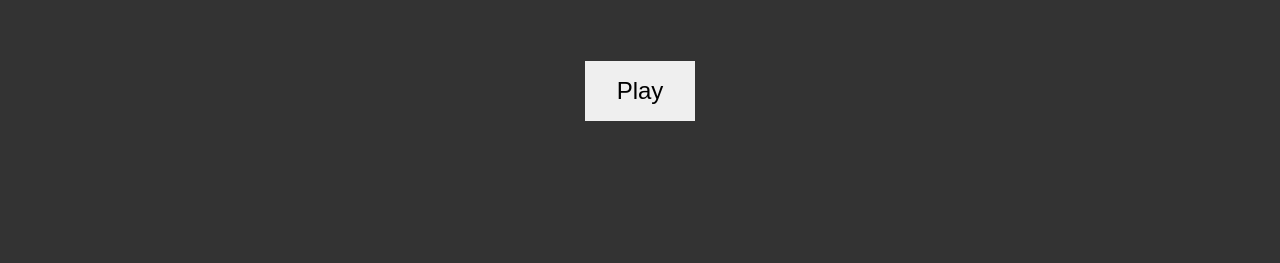
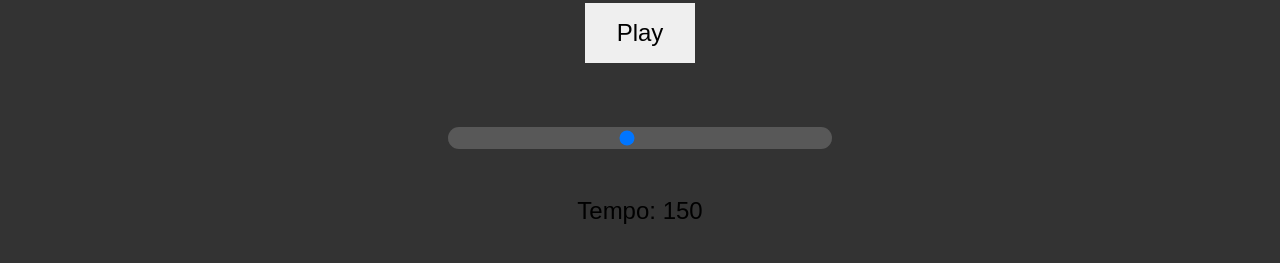
Before and after one commit to lukasz012798/beatmaker, a plain HTML site: page index.html in a window 1280 px wide. Shown: the part 621-884 px from the top of the page. Before the commit the page ends 800 px from the top, so only its background shows below. Drawn offline with Linux system fonts and the light colour scheme.

Commit message:
Add tempo

```diff
--- a/app.js
+++ b/app.js
@@ -13,6 +13,7 @@ class DrumKit {
     this.isPlaying = null;
     this.selects = document.querySelectorAll("select");
     this.muteBtns = document.querySelectorAll(".mute");
+    this.tempoSlider = document.querySelector(".tempo-slider");
   }
 
   activePad() {
@@ -55,6 +56,7 @@ class DrumKit {
   updateBtn() {
     if (this.isPlaying) this.playBtn.textContent = "Stop";
     else this.playBtn.textContent = "Play";
+    this.playBtn.classList.toggle("active");
   }
 
   changeSound(e) {
@@ -104,6 +106,21 @@ class DrumKit {
       }
     }
   }
+
+  changeTempo(e) {
+    const tempoText = document.querySelector(".tempo-nr");
+    this.bpm = e.target.value;
+    tempoText.innerText = e.target.value;
+  }
+
+  updateTempo() {
+    clearInterval(this.isPlaying);
+    this.isPlaying = null;
+    const playBtn = document.querySelector(".play");
+    if (playBtn.classList.contains("active")) {
+      this.start();
+    }
+  }
 }
 
 const drumKit = new DrumKit();
@@ -131,3 +148,11 @@ drumKit.muteBtns.forEach(btn => {
     drumKit.mute(e);
   });
 });
+
+drumKit.tempoSlider.addEventListener("input", function (e) {
+  drumKit.changeTempo(e);
+});
+
+drumKit.tempoSlider.addEventListener("change", function (e) {
+  drumKit.updateTempo();
+});
--- a/index.html
+++ b/index.html
@@ -82,6 +82,16 @@
         </div>
       </div>
       <button class="play">Play</button>
+      <div class="tempo">
+        <input
+          type="range"
+          class="tempo-slider"
+          max="300"
+          min="20"
+          value="150"
+        />
+        <p>Tempo: <span class="tempo-nr">150</span></p>
+      </div>
     </div>
 
     <audio class="kick-sound" src="./sounds/kick-classic.wav"></audio>
--- a/style.css
+++ b/style.css
@@ -106,6 +106,28 @@ select {
   background-color: #444;
 }
 
+.tempo {
+  margin: 3rem;
+  width: 30%;
+}
+
+.tempo-slider {
+  padding: 0.2rem;
+  appearance: none;
+  margin: 1rem 0rem;
+  width: 100%;
+  position: relative;
+  background: rgb(88, 88, 88);
+  cursor: pointer;
+  border-radius: 1rem;
+}
+
+.tempo p {
+  font-size: 1.5rem;
+  margin: 2rem;
+  text-align: center;
+}
+
 @keyframes playTrack {
   from {
     transform: scale(1);
```
